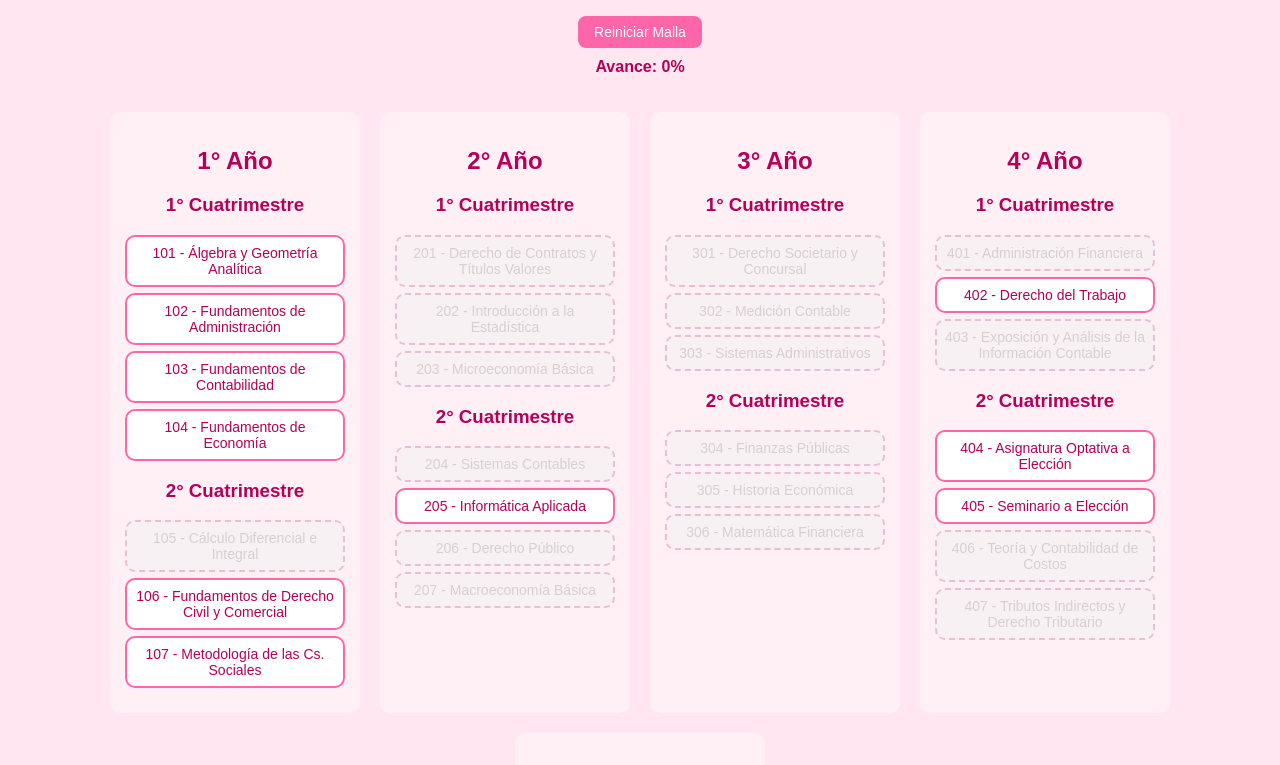
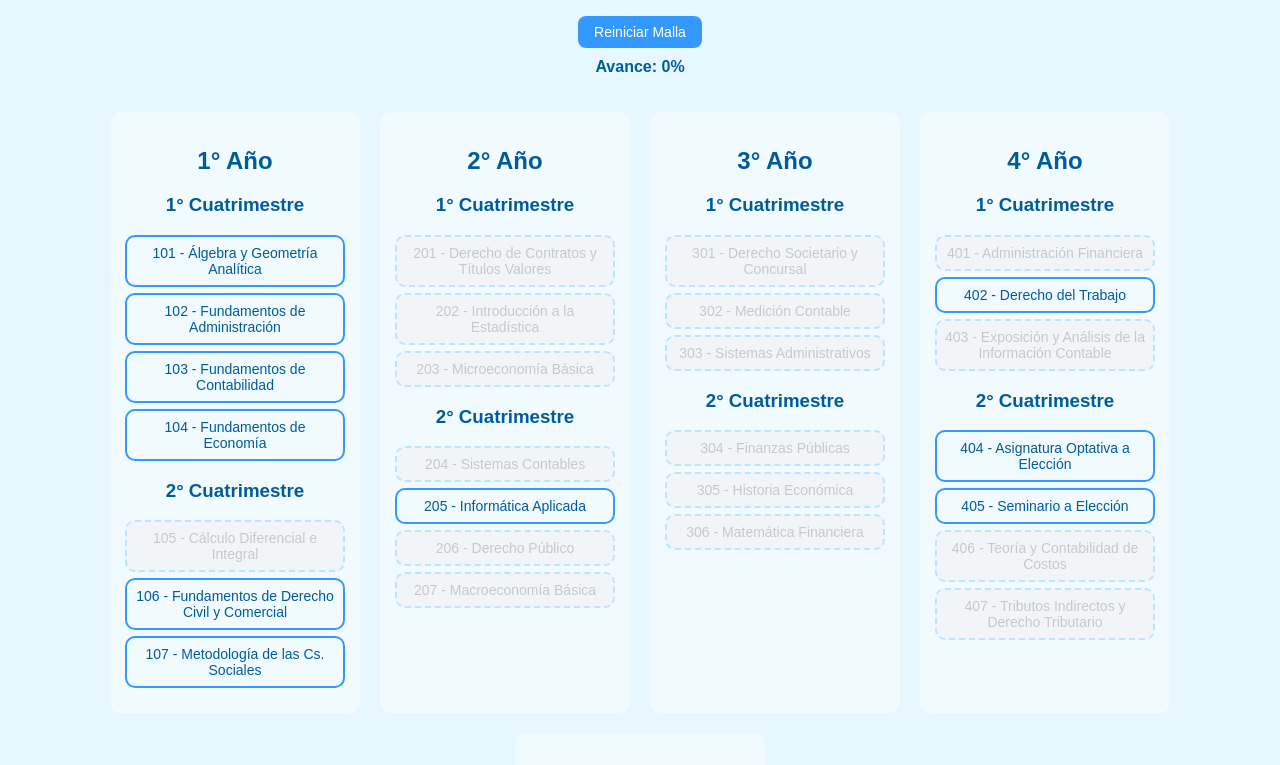
Before and after one commit to leoalmironn/Malla_Contador_Publico, a plain HTML site: page index.html in a window 1280 px wide. Shown: the part 72-837 px from the top of the page. Drawn offline with Linux system fonts and the light colour scheme.

Commit message:
Update estilos.css

```diff
--- a/estilos.css
+++ b/estilos.css
@@ -1,7 +1,7 @@
 body {
   font-family: Arial, sans-serif;
-  background-color: #ffe6f0;
-  color: #b30059;
+  background-color: #e6f7ff;
+  color: #005c99;
   text-align: center;
 }
 
@@ -12,7 +12,7 @@ h1 {
 button {
   margin-top: 10px;
   padding: 8px 16px;
-  background-color: #ff66aa;
+  background-color: #3399ff;
   color: white;
   border: none;
   border-radius: 8px;
@@ -21,7 +21,7 @@ button {
 }
 
 button:hover {
-  background-color: #e05595;
+  background-color: #267acc;
 }
 
 #porcentajeAvance {
@@ -38,7 +38,7 @@ button:hover {
 }
 
 .anio {
-  background-color: #fff0f5;
+  background-color: #f0faff;
   padding: 15px;
   border-radius: 10px;
   width: 220px;
@@ -53,29 +53,29 @@ button:hover {
 }
 
 .materia {
-  border: 2px dashed #e09ec2;
+  border: 2px dashed #99d6ff;
   border-radius: 10px;
   margin: 6px auto;
   padding: 8px;
-  background-color: #fdfdfd;
+  background-color: #ffffff;
   cursor: pointer;
   font-size: 14px;
 }
 
 .materia.aprobada {
-  background-color: #ff6699;
+  background-color: #66ccff;
   color: white;
   border: none;
 }
 
 .materia.habilitada {
-  background-color: #ffffff;
-  border: 2px solid #ff66aa;
+  background-color: #f0faff;
+  border: 2px solid #3399ff;
 }
 
 .materia.bloqueada {
   background-color: #f3f3f3;
-  color: #bbb;
+  color: #aaa;
   cursor: not-allowed;
   opacity: 0.6;
 }
@@ -83,5 +83,5 @@ button:hover {
 .cuatri h3 {
   margin: 10px 0 5px;
   font-weight: bold;
-  color: #c7005c;
+  color: #0073b3;
 }
```
